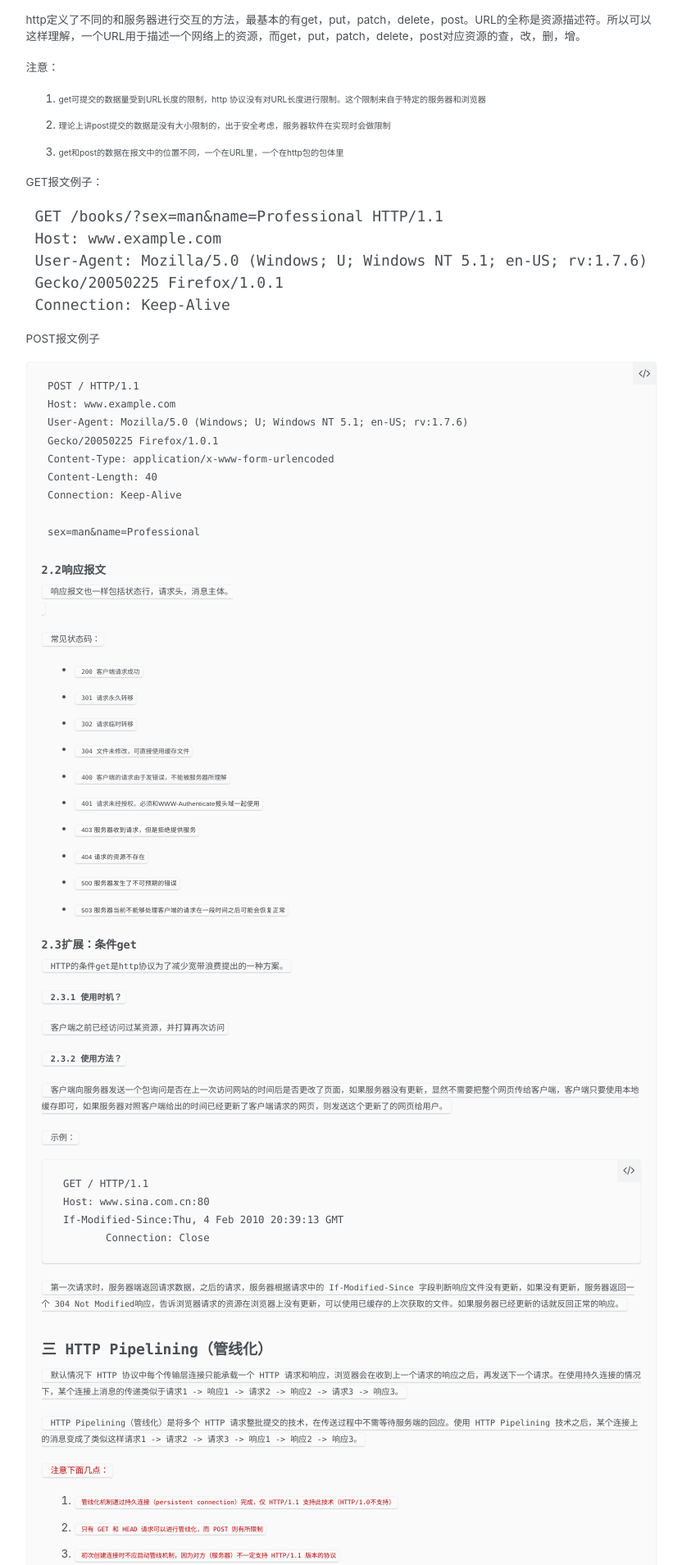
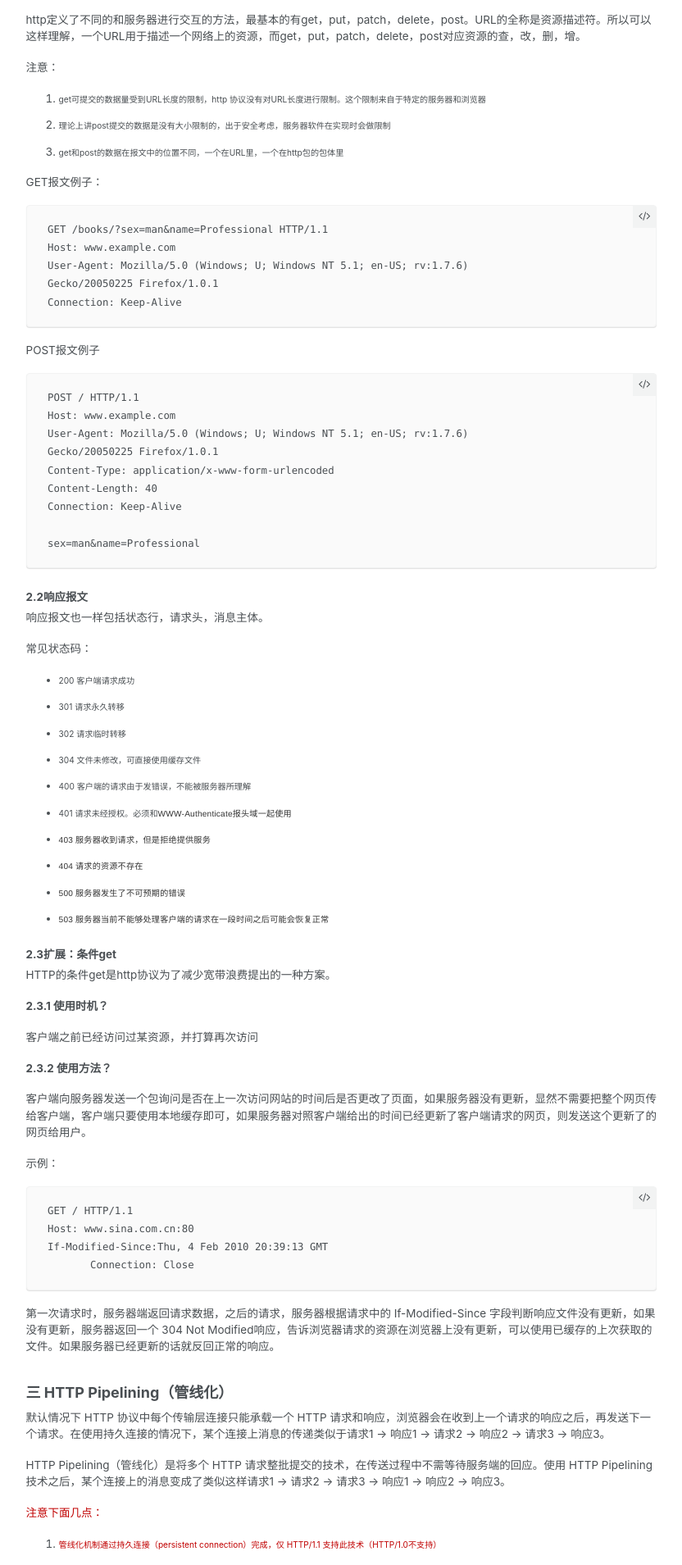
Before and after one commit to summer1914/summer1914.github.io, a Jekyll site: the page built from _posts/2017-02-05-Http协议学习总结.html, in a window 1280 px wide. Shown: the part 1593-3502 px from the top of the page at 82% size, without its empty margins (250-1082 px from the left). Built offline with Jekyll 4.4.1, drawn with Linux system fonts in a browser that asks for light colours; comment, search, counter and statistics services are not loaded.

```diff
--- a/_posts/2017-02-03-单例模式.html
+++ b/_posts/2017-02-03-单例模式.html
@@ -64,7 +64,7 @@
 		}
 		return self::$instance;
 	}
-	}</code></pre></div>
+}</code></pre></div>
 <p style="white-space: normal;">
 	<strong><br/></strong>
 </p>
@@ -126,7 +126,7 @@
          }
         return instance;
     }
-	}</code></pre></div>
+}</code></pre></div>
 <p style="white-space: normal;">
 	<br/>
 </p>
--- a/_posts/2017-02-05-Http协议学习总结.html
+++ b/_posts/2017-02-05-Http协议学习总结.html
@@ -144,11 +144,11 @@
 <p>
 	GET报文例子：
 </p>
-<pre class="brush:xml;toolbar:false"> GET /books/?sex=man&amp;name=Professional HTTP/1.1
+<div class="highlighter-rouge"><pre class="highlight"><code> GET /books/?sex=man&amp;name=Professional HTTP/1.1
  Host: www.example.com
  User-Agent: Mozilla/5.0 (Windows; U; Windows NT 5.1; en-US; rv:1.7.6)
  Gecko/20050225 Firefox/1.0.1
- Connection: Keep-Alive</pre>
+ Connection: Keep-Alive</code></pre></div>
 <p>
 	POST报文例子
 </p>
@@ -160,7 +160,7 @@
  Content-Length: 40
  Connection: Keep-Alive
 
- sex=man&amp;name=Professional</pre>
+ sex=man&amp;name=Professional</code></pre></div>
 <h4>
 	2.2响应报文
 </h4>
@@ -348,7 +348,7 @@
 </p>
 <pre class="brush:js;toolbar:false">while (true) {
       alert(&quot;你关不掉我~&quot;);
-}</pre>
+}</code></pre></div>
 <p>
 	<br/>
 </p>
```
Also changed, not shown: upload/12021486802047.jpg (added), upload/33201486802048.jpg (added), upload/55841496904537.png (added), upload/WechatIMG1.jpeg (added), upload/WechatIMG2.jpeg (added).
